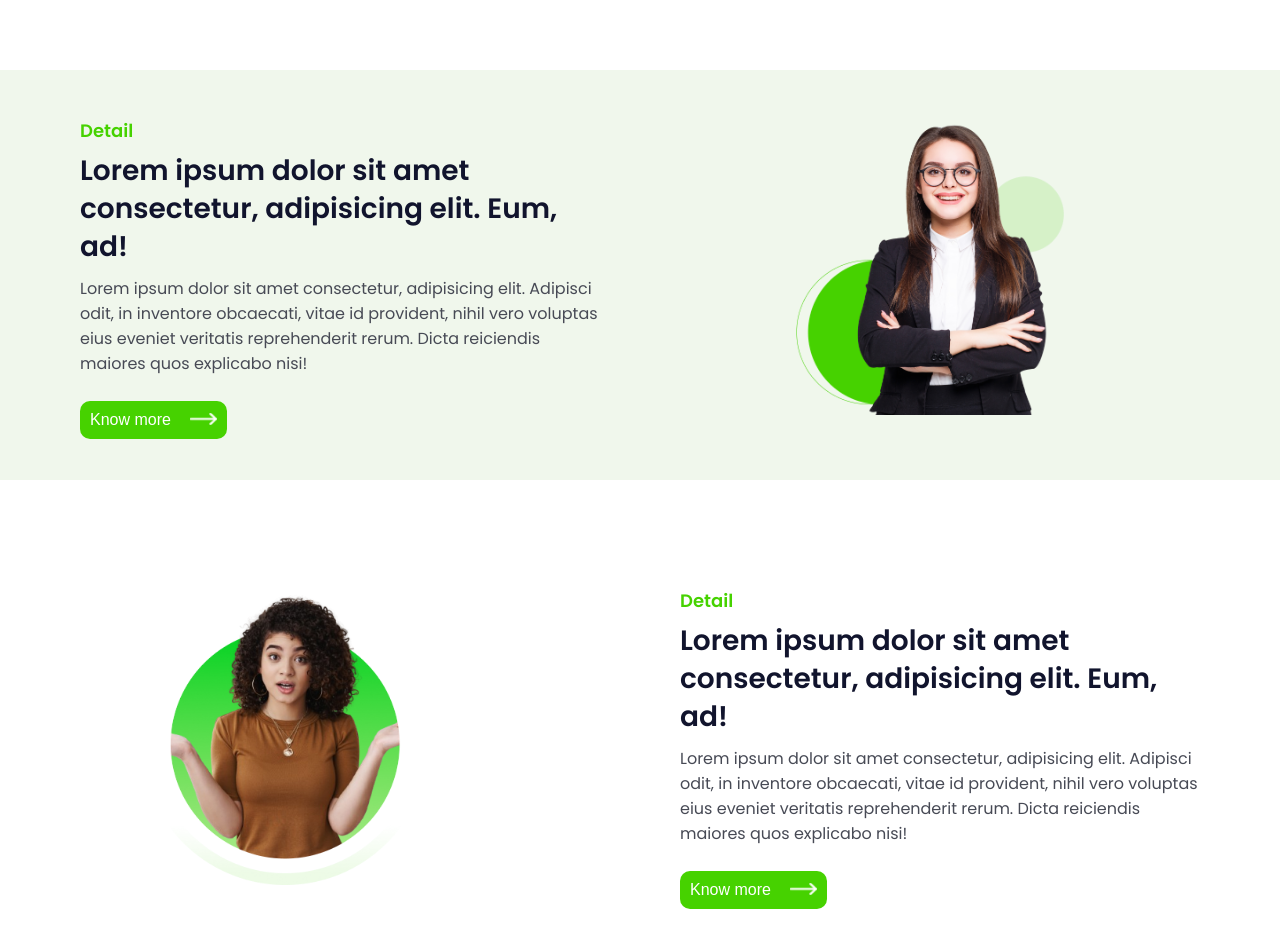
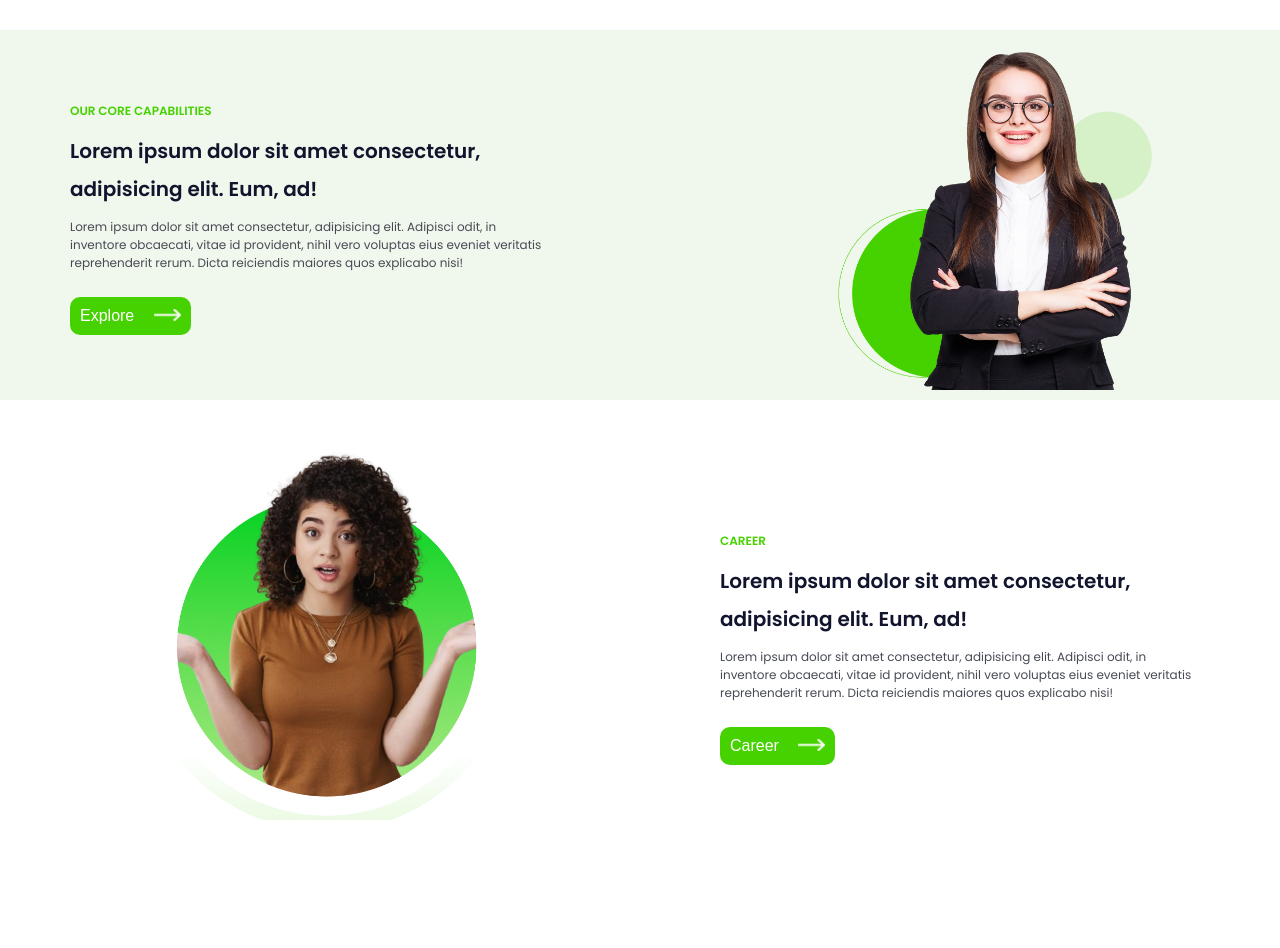
Before and after one commit to vijayaprathapkumar/sapzcodes, a Next.js app in the folder website/: page / in a window 1280 px wide. Shown: the part 1260-2208 px from the top of the page. After the commit the page ends 2090 px from the top, so only its background shows below. Built offline with nearby package versions, Linux system fonts and the light colour scheme.

Commit message:
Detailpage rework

```diff
--- a/website/src/app/page.tsx
+++ b/website/src/app/page.tsx
@@ -1,29 +1,17 @@
 "use client";
-
 import BannerComponent from "@/components/banner/Banner";
 import DetailComponent from "@/components/details/Details";
 import HeaderComponent from "@/layout/header/Header";
-import { reverse } from "dns";
+import { detailsAbout ,detailCapabilitiy,detailsCareer } from '@/config/body';
 
 export default function Home() {
-  const Details = {
-     reverse:[
-      false,
-      true,
-      false],
-     imgSrc:[
-      "/images/About.png",
-      "/images/Girl.png",
-      "/images/Carrier.png"
-    ]
-  }
   return (
     <>
       <HeaderComponent />
       <BannerComponent />
-      <DetailComponent index={0} reverse={Details.reverse[0]} imgSrc = {Details.imgSrc[0]} />
-      <DetailComponent index={1} reverse={Details.reverse[1]} imgSrc = {Details.imgSrc[1]} />
-      <DetailComponent index={2} reverse={Details.reverse[2]} imgSrc = {Details.imgSrc[2]} />
+      <DetailComponent detail={detailsAbout} />
+      <DetailComponent detail={detailCapabilitiy} />
+      <DetailComponent detail={detailsCareer} />
     </>
   );
 }
--- a/website/src/components/details/Details.styled.tsx
+++ b/website/src/components/details/Details.styled.tsx
@@ -2,91 +2,74 @@ import styled from "styled-components";
 import breakpoints from "@/themes/breakpoints";
 import { theme } from "@/themes/theme";
 
-interface DetailComponentProps {
-    reverse: boolean;
-    index: number;
-}
 
-export const MainWrapper = styled.div<DetailComponentProps>`
+export const MainWrapper = styled.div<{
+    imageAlignment: string;
+    background?: string;
+}>`
     display: grid;
     grid-template-columns: 1fr 1fr;
     column-gap: 80px;
     margin-top: 60px;
     padding: 30px;
-    background: ${({ index }) => (index === 1 ? '#F0F7EC' : '#fff')};
-
-    ${({ reverse }) => reverse && `
-        grid-template-areas:
-            "about detail";
-    `}
-    ${({ reverse }) => !reverse && `
-        grid-template-areas:
-            "detail about";
-    `}
+    background: ${({background,imageAlignment }) => (imageAlignment === "right" ? `${background}` : `none`)};
     ${breakpoints.xs} {
         grid-template-columns: 1fr;
-        grid-template-areas:
-            "detail"
-            "about";
     }
     ${breakpoints.lg} {
         grid-template-columns: 1fr 1fr;
-        ${({ reverse }) => reverse && `
-            grid-template-areas:
-                "about detail";
-        `}
-        ${({ reverse }) => !reverse && `
-            grid-template-areas:
-                "detail about";
-        `}
     }
 `;
 
-export const DetailWrapper = styled.div<DetailComponentProps>`
-    grid-area: detail;
-    border: ${({ index }) => (index === 1 || index === 2 ? 'none' : '1px solid #46D200')};
+export const DetailWrapper = styled.div<{
+    imageAlignment: string,
+    border?: string;
+    objectFit?: string;
+    height: string;
+    width: string;
+    marginTop: string;
+}>`
+    order: ${({ imageAlignment }) => (imageAlignment === "right" ? 2 : 1)};
+    border: ${({ border }) => (border ? `${border}` : "none")};
     border-radius: 40px 0px 40px 0px;
     height: 300px;
     width: 470px;
-    margin-left: ${({ index }) => (index === 0 ? '70px' : '0px')};
-    margin-right: ${({ reverse }) => (reverse ? '70px' : '0px')};
     img {
         border-radius: 40px 0px 40px 0px;
-        height: 300px;
-        width: 470px;
+        height: ${({height}) => (height)};
+        width: ${({width}) => (width)};
         margin-left: 15px;
-        margin-top: -15px;
-        object-fit: ${({ index }) => (index === 1 || index === 2 ? 'contain' : 'cover')};
+        margin-top: ${({marginTop}) => (marginTop)};
+        object-fit: ${({ objectFit }) => (objectFit ? `${objectFit}` : "cover")};
     }
     ${breakpoints.xs} {
+        order: 1;
         margin-left: 20px;
         margin-right: 0px;
         margin-top: 30px;
-        margin-bottom: 20px;
+        margin-bottom: -20px;
         height: 200px;
         width: 270px;
         img {
-            height: 200px;
-            width: 270px;
+            height: 100%;
+            width: 100%;
         }
     }
     ${breakpoints.lg} {
+        order: ${({ imageAlignment }) => (imageAlignment === "right" ? 2 : 1)};
         height: 300px;
         width: 470px;
-        margin-left: ${({ index }) => (index === 0 ? '70px' : '0px')};
-        margin-right: ${({ reverse }) => (reverse ? '70px' : '0px')};
-        img {
-            height: 300px;
-            width: 470px;
+        margin-left: 50px;
+        img{
+            height: ${({height}) => (height)};
+            width: ${({width}) => (width)};
+            margin-top: ${({marginTop}) => (marginTop)};
         }
     }
 `;
 
-export const AboutDiv = styled.div<DetailComponentProps>`
-    grid-area: about;
-    margin-right: ${({ reverse }) => (reverse ? '0px' : '50px')};
-    margin-left: ${({ reverse }) => (reverse ? '50px' : '0px')};
-    margin-top:20px;
+export const AboutDiv = styled.div`
+    margin-top:40px;
     h4 {
         font-size: 18px;
         font-weight: 600;
@@ -108,7 +91,7 @@ export const AboutDiv = styled.div<DetailComponentProps>`
     button {
         border: none;
         background: ${theme.colors.green};
-        color: #fff;
+        color: ${theme.colors.white};
         padding: 10px;
         border-radius: 10px;
         margin-top: 25px;
@@ -119,11 +102,21 @@ export const AboutDiv = styled.div<DetailComponentProps>`
         }
     }
     ${breakpoints.xs} {
+        order: 2;
         margin-right: 0px;
         margin-left: 0px;
     }
     ${breakpoints.lg} {
-        margin-right: ${({ reverse }) => (reverse ? '0px' : '50px')};
-        margin-left: ${({ reverse }) => (reverse ? '50px' : '0px')};
+        margin-right: 50px;
+        margin-left: 40px;
+        h2{
+            font-size:20px;
+        }
+        h4{
+            font-size:12px;
+        }
+        p{
+            font-size:12px;
+        }
     }
 `;
--- a/website/src/components/details/Details.tsx
+++ b/website/src/components/details/Details.tsx
@@ -1,25 +1,50 @@
 import React from 'react';
 import { AboutDiv, DetailWrapper, MainWrapper } from './Details.styled';
 
-interface DetailComponentProps {
-    reverse: boolean;
-    imgSrc: string;
-    index: number;
+interface Detail {
+    image: string;
+    title: string;
+    subTitle: string;
+    description: string;
+    objectFit?: string;
+    imageAlignment: string;
+    background?: string;
+    border?: string;
+    height: string;
+    width: string;
+    marginTop: string;
+    button: {
+        text: string;
+    };
 }
 
-const DetailComponent = ({ reverse, imgSrc, index }: DetailComponentProps) => {
+const DetailComponent = ({ detail }:{ detail: Detail }) => {
+    const { image, title, subTitle, description, objectFit, imageAlignment,
+        background, border, height, width, marginTop, button } = detail;
+
     return (
-        <MainWrapper reverse={reverse} index={index}>
-            <AboutDiv reverse={reverse} index={index}>
-                <h4>Detail</h4>
-                <h2>Lorem ipsum dolor sit amet consectetur, adipisicing elit. Eum, ad!</h2>
-                <p>Lorem ipsum dolor sit amet consectetur, adipisicing elit. Adipisci odit, in inventore obcaecati, vitae id provident, nihil vero voluptas eius eveniet veritatis reprehenderit rerum. Dicta reiciendis maiores quos explicabo nisi!</p>
-                <button>Know more <img src='/images/Button_Arrow.png' alt='Arrow' width={27} height={13} /></button>
-            </AboutDiv>
-            <DetailWrapper reverse={reverse} index={index}>
-                <img src={imgSrc} alt="About" />
-            </DetailWrapper>
-        </MainWrapper>
+        <>
+            <MainWrapper background={background} imageAlignment={imageAlignment}>
+                <AboutDiv>
+                    <h4>{title}</h4>
+                    <h2>{subTitle}</h2>
+                    <p>{description}</p>
+                    <button>
+                        {button.text} <img src='/images/Button_Arrow.png' alt='Arrow' width={27} height={13} />
+                    </button>
+                </AboutDiv>
+                <DetailWrapper
+                    objectFit={objectFit}
+                    imageAlignment={imageAlignment}
+                    border={border}
+                    height={height}
+                    width={width}
+                    marginTop={marginTop}
+                >
+                    <img src={image} alt="About" />
+                </DetailWrapper>
+            </MainWrapper>
+        </>
     );
 };
 
--- /dev/null
+++ b/website/src/config/body.ts
@@ -0,0 +1,46 @@
+import { theme } from "@/themes/theme";
+
+export const detailsAbout = {
+    imageAlignment: 'left',
+    image: "/images/About.png",
+    marginTop: "-15px",
+    height: "300px",
+    width: "470px",
+    title: "ABOUT US",
+    subTitle: "Lorem ipsum dolor sit amet consectetur, adipisicing elit. Eum, ad!",
+    description: "Lorem ipsum dolor sit amet consectetur, adipisicing elit. Adipisci odit, in inventore obcaecati, vitae id provident, nihil vero voluptas eius eveniet veritatis reprehenderit rerum. Dicta reiciendis maiores quos explicabo nisi!",
+    button: {
+        text: 'Know more',
+    },
+    border: "1.5px solid #46D200",
+};
+
+export const detailCapabilitiy = {
+    imageAlignment: 'right',
+    image: "/images/Girl.png",
+    marginTop: "-50px",
+    height: "350px",
+    width: "500px",
+    title: "OUR CORE CAPABILITIES",
+    subTitle: "Lorem ipsum dolor sit amet consectetur, adipisicing elit. Eum, ad!",
+    description: "Lorem ipsum dolor sit amet consectetur, adipisicing elit. Adipisci odit, in inventore obcaecati, vitae id provident, nihil vero voluptas eius eveniet veritatis reprehenderit rerum. Dicta reiciendis maiores quos explicabo nisi!",
+    button: {
+        text: 'Explore',
+    },
+    background:`${theme.colors.lightgreen}`,
+    objectFit: "contain",
+};
+
+export const detailsCareer = {
+    imageAlignment: 'left',
+    image: "/images/Carrier.png",
+    marginTop: "-70px",
+    height: "370px",
+    width: "450px",
+    title: "CAREER",
+    subTitle: "Lorem ipsum dolor sit amet consectetur, adipisicing elit. Eum, ad!",
+    description: "Lorem ipsum dolor sit amet consectetur, adipisicing elit. Adipisci odit, in inventore obcaecati, vitae id provident, nihil vero voluptas eius eveniet veritatis reprehenderit rerum. Dicta reiciendis maiores quos explicabo nisi!",
+    button: {
+        text: 'Career',
+    },
+};
--- a/website/src/config/header.ts
+++ b/website/src/config/header.ts
@@ -1,3 +1,5 @@
+import { theme } from "@/themes/theme";
+
 export const Menus = [
   {
     name: "Home",
--- a/website/src/themes/theme.ts
+++ b/website/src/themes/theme.ts
@@ -9,6 +9,8 @@ export interface Theme {
       grey: string;
       navy: string;
       dark: string;
+      white: string;
+      lightgreen: string;
     };
     fonts: {
       body: string;
@@ -26,7 +28,9 @@ export interface Theme {
       green: "#46D200",
       grey:"#474A55",
       navy:"#11142D",
-      dark:"#212121"
+      dark:"#212121",
+      white:'#fff',
+      lightgreen:'#F0F7EC',
     },
     fonts: {
       body: 'Arial, sans-serif',
```
